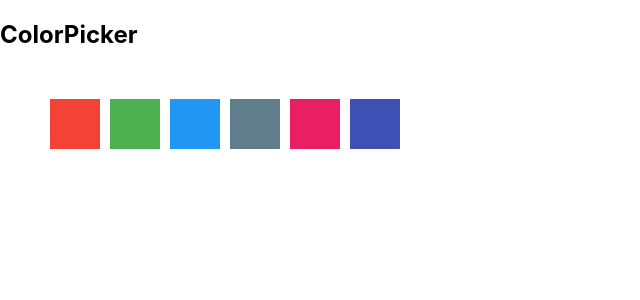
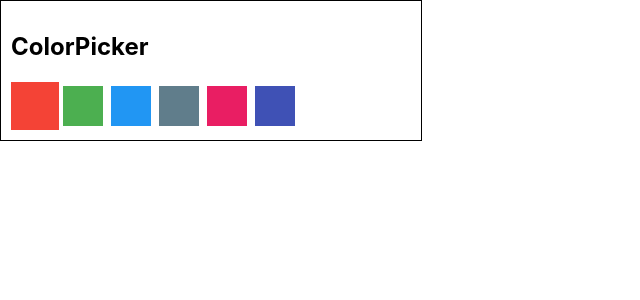
Before and after one commit to Diana064/counter, a React (Create React App) app: page / in a window 1280 px wide. Shown: the top 300 px of the page, without its empty margins (0-640 px from the left). Built offline with nearby package versions, Linux system fonts and the light colour scheme.

Commit message:
коолор

```diff
--- /dev/null
+++ b/src/components/colorPicker/ColorPicker.css
@@ -0,0 +1,24 @@
+.ColorPicker {
+  width: 400px;
+  padding: 10px;
+  border: 1px solid black;
+}
+
+.ColorPicker__title {
+  line-height: 1.3;
+}
+
+.ColorPicker__option {
+  display: inline-block;
+  width: 40px;
+  height: 40px;
+  margin: 4px;
+  border: none;
+  outline: none;
+  cursor: pointer;
+  transition: transform 250ms linear;
+}
+
+.ColorPicker__option--active {
+  transform: scale(1.2);
+}
--- a/src/components/colorPicker/ColorPicker.jsx
+++ b/src/components/colorPicker/ColorPicker.jsx
@@ -1,19 +1,37 @@
 import { Component } from 'react';
 import { ColorBlock, ColorWrapper } from './ColorPicker.styled';
+import './ColorPicker.css';
+class ColorPicker extends Component {
+  state = {
+    actieOptionIndx: 0,
+  };
 
-class ColorPicker extends Component {
+  makeOptionClassName = index => {
+    const optionClasses = ['ColorPicker__option'];
+
+    if (index === this.state.actieOptionIndx) {
+      optionClasses.push('ColorPicker__option--active');
+    }
+    return optionClasses.join(' ');
+  };
   render() {
     return (
-      <div>
-        <h2>ColorPicker</h2>
-        <ColorWrapper>
-          {this.props.options.map(({ label, color }) => (
-            <ColorBlock
-              key={label}
-              style={{ backgroundColor: color }}
-            ></ColorBlock>
-          ))}
-        </ColorWrapper>
+      <div className="ColorPicker">
+        <h2 className="ColorPicker__title">ColorPicker</h2>
+        <div>
+          {this.props.options.map(({ label, color }, index) => {
+            const optionClassName = this.makeOptionClassName(index);
+            return (
+              <button
+                className={optionClassName}
+                key={label}
+                style={{
+                  backgroundColor: color,
+                }}
+              ></button>
+            );
+          })}
+        </div>
       </div>
     );
   }
```
